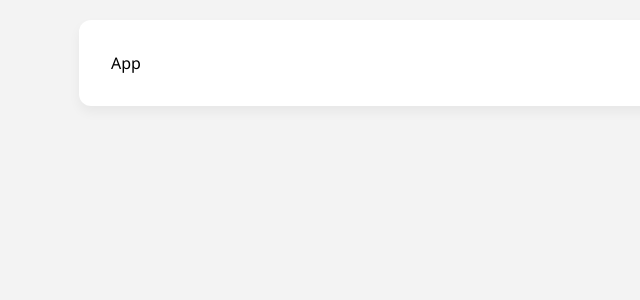
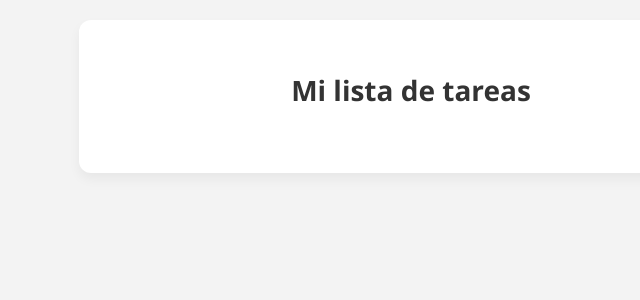
Before and after one commit to laura-gavilan/react-todo-app, a React (Vite) app: page / in a window 1280 px wide. Shown: the top 300 px of the page, without its empty margins (229-869 px from the left). Built offline with nearby package versions, Linux system fonts and the light colour scheme.

Commit message:
chore(app): add app title

```diff
--- a/src/App.jsx
+++ b/src/App.jsx
@@ -3,7 +3,7 @@ import "./App.css";
 export const App = () => {
     return (
         <div className="app-container">
-            App
+            <h1 className="app-title">Mi lista de tareas</h1>
         </div>
     );
 };
```
